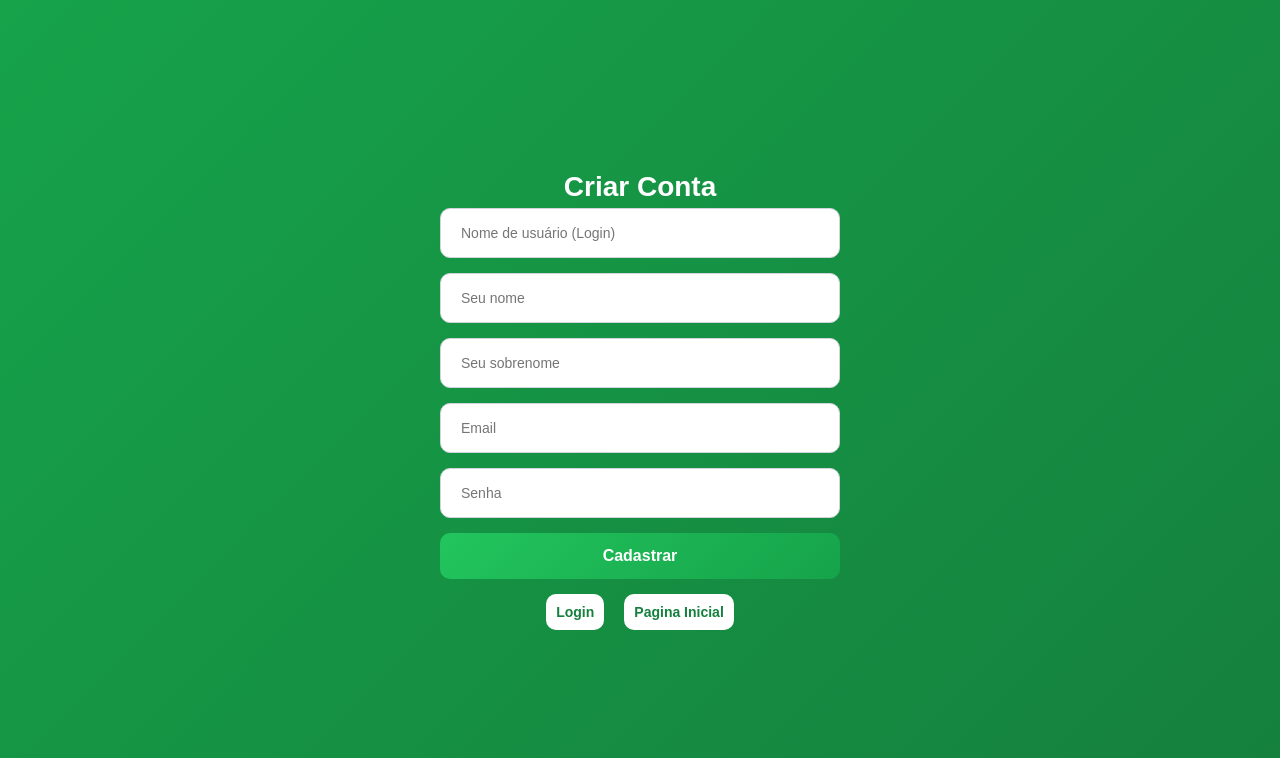
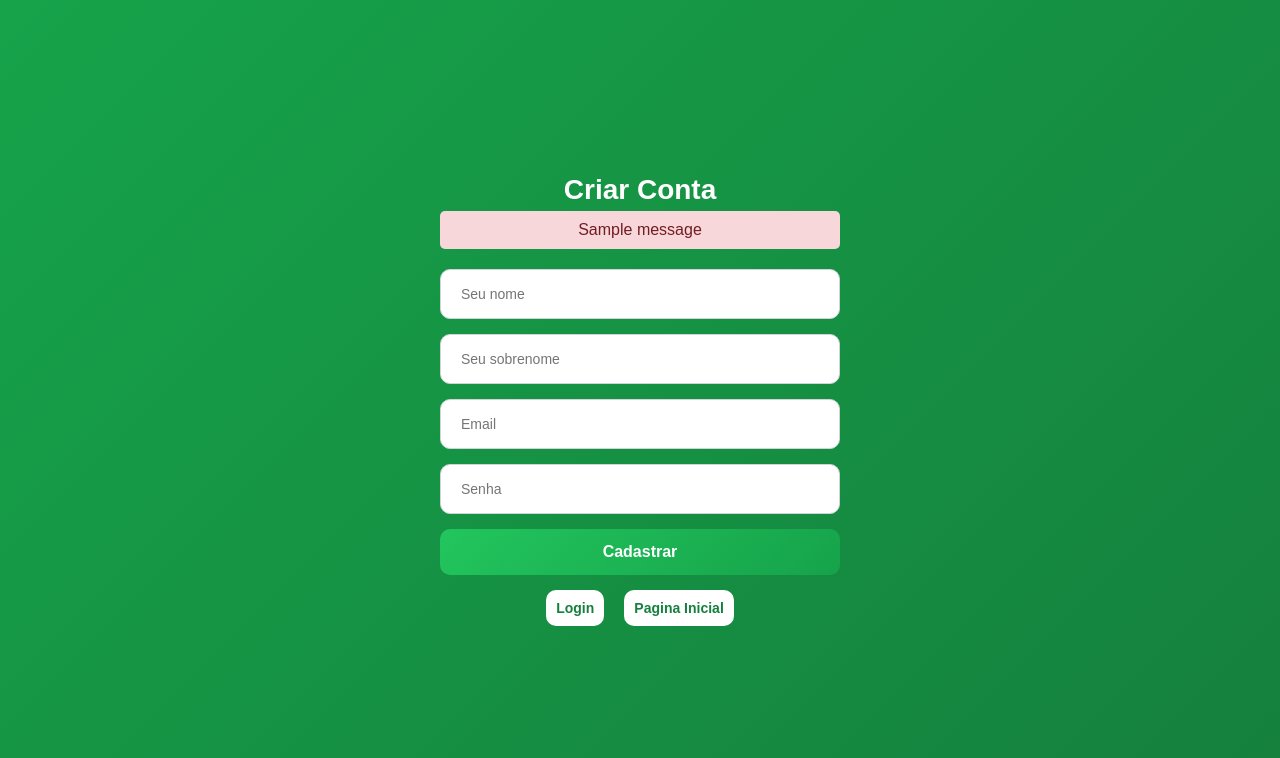
Before and after one commit to vitinn12/projeto_nuvem, a Django app: page /cadastro/ in a window 1280 px wide. Shown: the top 758 px of the page. Run offline with Django 5.2, Linux system fonts and the light colour scheme; tables that the repository leaves empty hold one stand-in row (values such as "Sample post"); one stand-in notice (Sample message) is shown.

Commit message:
finalizando o projeto

```diff
--- a/usuarios/templates/cadastro.html
+++ b/usuarios/templates/cadastro.html
@@ -2,28 +2,29 @@
 
 <!DOCTYPE html>
 <html lang="pt-BR">
+
 <head>
     <meta charset="UTF-8">
     <title>Criar Conta</title>
     <link rel="stylesheet" href="{% static 'cadastro.css' %}">
-    </head>
+</head>
+
 <body>
 
     <div class="container">
         <h1>Criar Conta</h1>
 
-        {% if mensagem %}
-            <div style="background-color: #f8d7da; color: #721c24; padding: 10px; margin-bottom: 20px; border-radius: 5px; text-align: center;">
-                {{ mensagem }}
-            </div>
+        {% if messages %}
+        {% for message in messages %}
+        <div
+            style="background-color: #f8d7da; color: #721c24; padding: 10px; margin-bottom: 20px; border-radius: 5px; text-align: center;">
+            {{ message }}
+        </div>
+        {% endfor %}
         {% endif %}
 
         <form method="POST">
             {% csrf_token %}
-
-            <div class="input-container">
-                <input type="text" name="username" placeholder="Nome de usuário (Login)" required>
-            </div>
 
             <div class="input-container">
                 <input type="text" name="first_name" placeholder="Seu nome" required>
@@ -51,4 +52,5 @@
     </div>
 
 </body>
+
 </html>
--- a/usuarios/templates/detalhes_usuario_api.html
+++ b/usuarios/templates/detalhes_usuario_api.html
@@ -32,7 +32,7 @@
         </div>
 
         <div class="botoes">
-            <a href="{% url 'editar_usuario_api' usuario.id %}">Editar Dados</a>
+            <a href="{% url 'editar_usuario' usuario.id %}">Editar Dados</a>
             <a href="{% url 'index' %}">Voltar para Início</a>
         </div>
     </div>
--- a/usuarios/templates/editar_usuario_api.html
+++ b/usuarios/templates/editar_usuario_api.html
@@ -31,7 +31,7 @@
 
             <div class="botoes">
                 <button type="submit" class="btn-salvar">Salvar Alterações</button>
-                <a href="{% url 'detalhar_usuario_api' usuario.id %}" class="btn-cancelar">Cancelar</a>
+                <a href="{% url 'detalhar_usuario' usuario.id %}" class="btn-cancelar">Cancelar</a>
             </div>
         </form>
     </div>
--- a/usuarios/templates/index.html
+++ b/usuarios/templates/index.html
@@ -13,7 +13,7 @@
     <header>
         {% if request.session.access_token %}
         {% if meu_id %}
-        <a href="{% url 'detalhar_usuario_api' meu_id %}">Meu Perfil</a>
+        <a href="{% url 'detalhar_usuario' meu_id %}">Meu Perfil</a>
         {% else %}
         {% endif %}
         <a href="{% url 'logout' %}" class="btn-sair">Sair</a>
--- a/usuarios/views.py
+++ b/usuarios/views.py
@@ -34,14 +34,15 @@ def index(request):
 
 def cadastro(request):
     if request.method == "POST":
+        email = request.POST.get('email')
         payload = {
-            "username": request.POST.get('username'),
-            "email": request.POST.get('email'),
+            "username": email,
+            "email": email,
             "password": request.POST.get('password'),
             "first_name": request.POST.get('first_name'),
             "last_name": request.POST.get('last_name')
         }
-        url = "https://usuarioapi-production.up.railway.app/api/registro/"
+        url = "https://usuarioapi-production.up.railway.app/api/registro/" #
 
         try:
             response = requests.post(url, json=payload)
```
Also changed, not shown: db.sqlite3.
